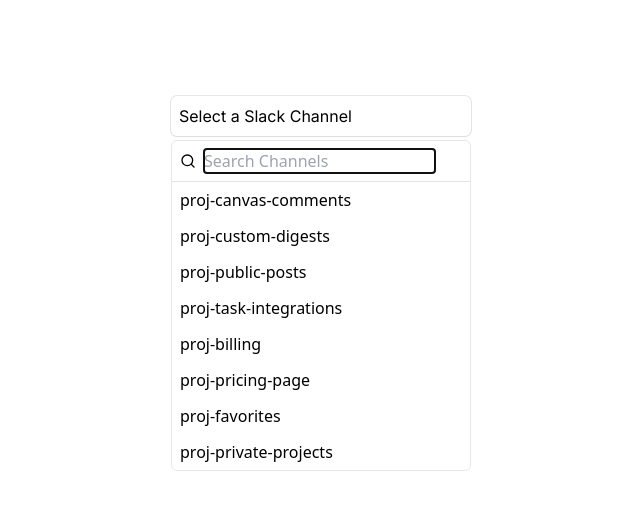
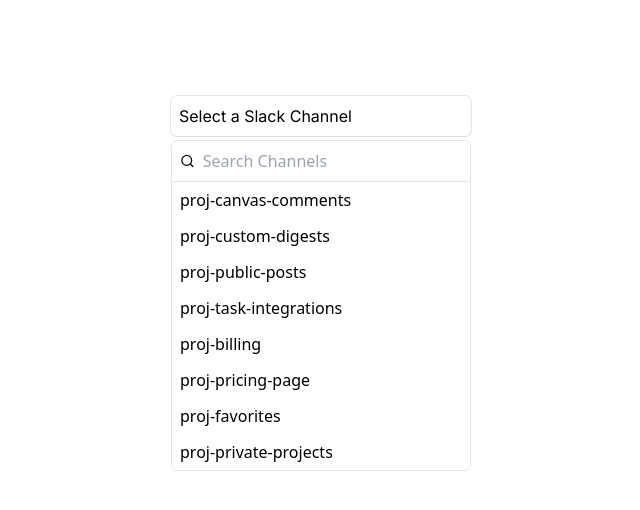
Before and after one commit to mattbf/slack-channel-selector, a Next.js app: page / in a window 1280 px wide. Both pictures are taken after a click on the button "Select a Slack Channel". Shown: the top 510 px of the page, without its empty margins (319-959 px from the left). Built offline with nearby package versions, Linux system fonts and the light colour scheme.

Commit message:
Addign Input search

```diff
--- a/components/MultiSelect.tsx
+++ b/components/MultiSelect.tsx
@@ -46,7 +46,7 @@
         >
           <div className='w-full py-2 px-2 border-b border-zinc-200 flex flex-row items-center justify-start'>
             <Search size={16} color='currentColor' />
-            <input autoFocus placeholder='Search Channels' className='ml-2' />
+            <input autoFocus placeholder='Search Channels' className='ml-2 w-full ring-0 outline-none' />
           </div>
           {options.map((option) => {
             const isSelected = values.find((value) => option.id === value.id) !== undefined ? true : false
```
Also changed, not shown: 1 other file (tests, documents, lock files or other folders).
